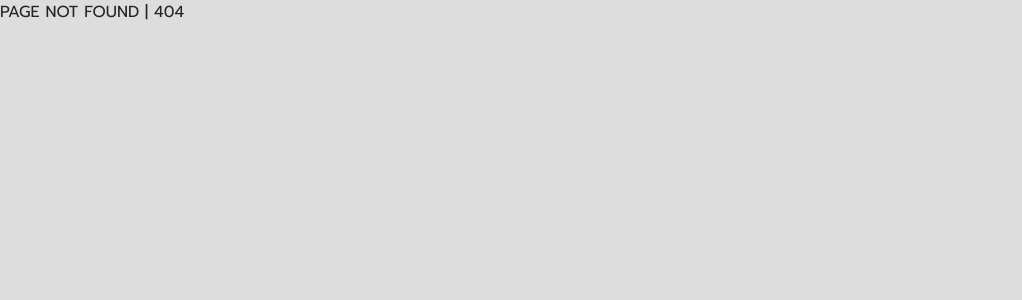
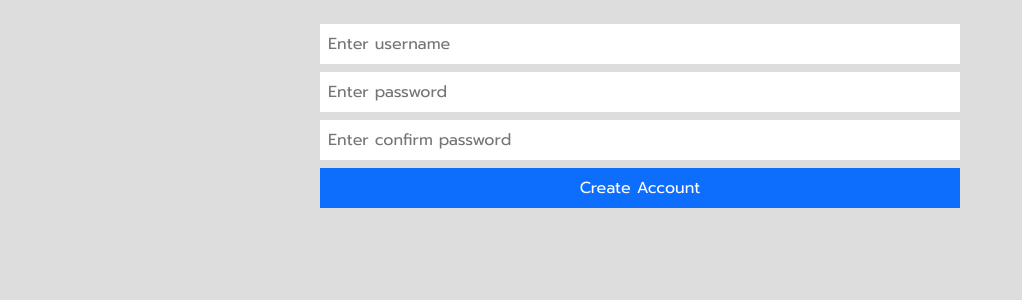
Before and after one commit to mern-trainer/amrin-batch, a React (Create React App) app: page /form in a window 1280 px wide. Before the commit this address had no page. Shown: the top 300 px of the page, without its empty margins (0-1022 px from the left). Built offline with nearby package versions, Linux system fonts and the light colour scheme.

Commit message:
form added

```diff
--- a/src/App.jsx
+++ b/src/App.jsx
@@ -14,14 +14,19 @@ import AboutPage from "./Pages/AboutPage"
 import PageNotFound from "./Pages/PageNotFound"
 import CartPage from "./Pages/CartPage"
 import ProductSingleView from "./Pages/ProductSingleView"
+import Form from "./Pages/Form"
 
 const App = () => {
 // UX
-    return <BrowserRouter>
+    return <BrowserRouter future={{
+        v7_startTransition: true,
+        v7_relativeSplatPath: true
+    }}>
         <Routes>
             <Route path="/" Component={HomePage}/>
             <Route path="/about" Component={AboutPage} />
             <Route path="/shop" Component={ShopPage} />
+            <Route path="/form" Component={Form} />
             <Route path="/cart" Component={CartPage} />
             <Route path="/shop/view/:product_id" Component={ProductSingleView} />
             <Route path="*" Component={PageNotFound} /> {/* not found page */}
--- /dev/null
+++ b/src/Pages/Form.jsx
@@ -0,0 +1,30 @@
+import { useState } from "react"
+
+const Form = () => {
+
+    const [formData, setFormData] = useState({
+        username: "", password: "", confirm_password: ""
+    })
+
+    const handleSubmit = (event) => {
+        event.preventDefault()
+        console.log(formData)
+    }
+
+    const handleChange = (event) => {
+        const { name, value } = event.target
+        console.log(name, "=>", value)
+        setFormData({...formData, [name]: value})
+    }
+
+    return <div className="d-flex justify-content-center mt-4">
+        <form className="d-flex flex-column gap-2 w-50" onSubmit={handleSubmit}>
+            <input onChange={handleChange} value={formData.username} className="p-2 border-0 w-100" style={{outline: 0}} type="text" name="username" placeholder="Enter username"/>
+            <input onChange={handleChange} value={formData.password} className="p-2 border-0 w-100" style={{outline: 0}} type="password" name="password" placeholder="Enter password"/>
+            <input onChange={handleChange} value={formData.confirm_password} className="p-2 border-0 w-100" style={{outline: 0}} type="password" name="confirm_password" placeholder="Enter confirm password"/>
+            <button className="p-2 border-0 w-100 btn btn-primary rounded-0" style={{outline: 0}}>Create Account</button>
+        </form>
+    </div>
+}
+
+export default Form
```
